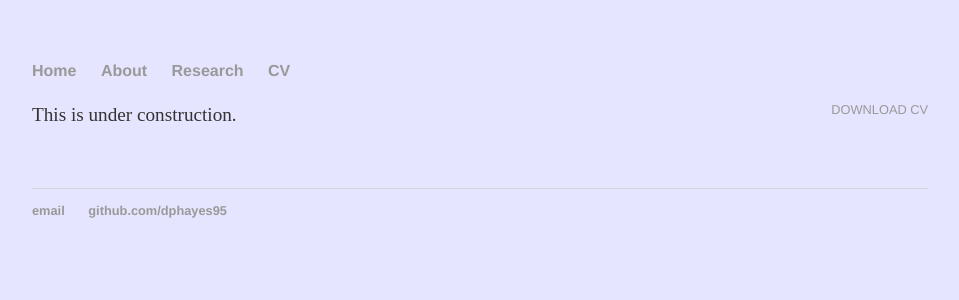
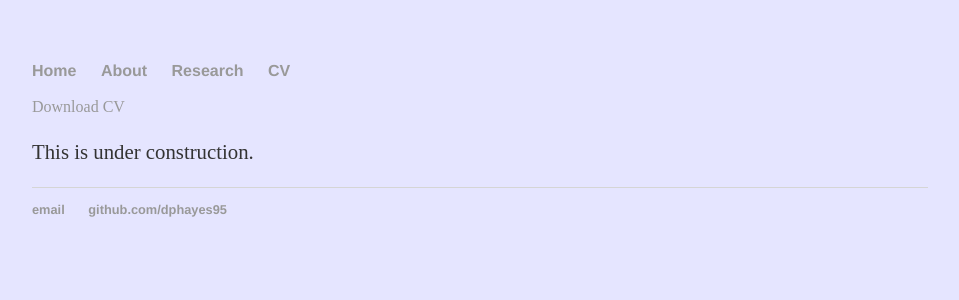
Before and after one commit to dhayes95/dhayes95.github.io, a Jekyll site: the page built from cv/index.html, in a window 1280 px wide. Shown: the top 300 px of the page, without its empty margins (160-1119 px from the left). Built offline with Jekyll 4.4.1, drawn with Linux system fonts in a browser that asks for light colours.

Commit message:
Update main.css

```diff
--- a/css/main.css
+++ b/css/main.css
@@ -19,11 +19,3 @@
 nav ul li, footer ul li { display: inline; margin-right: 20px; }
 
 footer { border-top: 1px solid #d5d5d5; font-size: .8em; }
-
-/* CV */
-.cv { margin: 0px 0px 60px; }
-.cv h1 { font-size: 3em; }
-.cv h2 { font-size: 2em; }
-.cv address, .cv .download { font-family: 'Helvetica', 'Arial', 'Sans-Serif'; }
-.cv address, .cv p { font-size: 1.2em; }
-.cv .download { float: right; font-size: .8em; text-transform: uppercase; }
```
